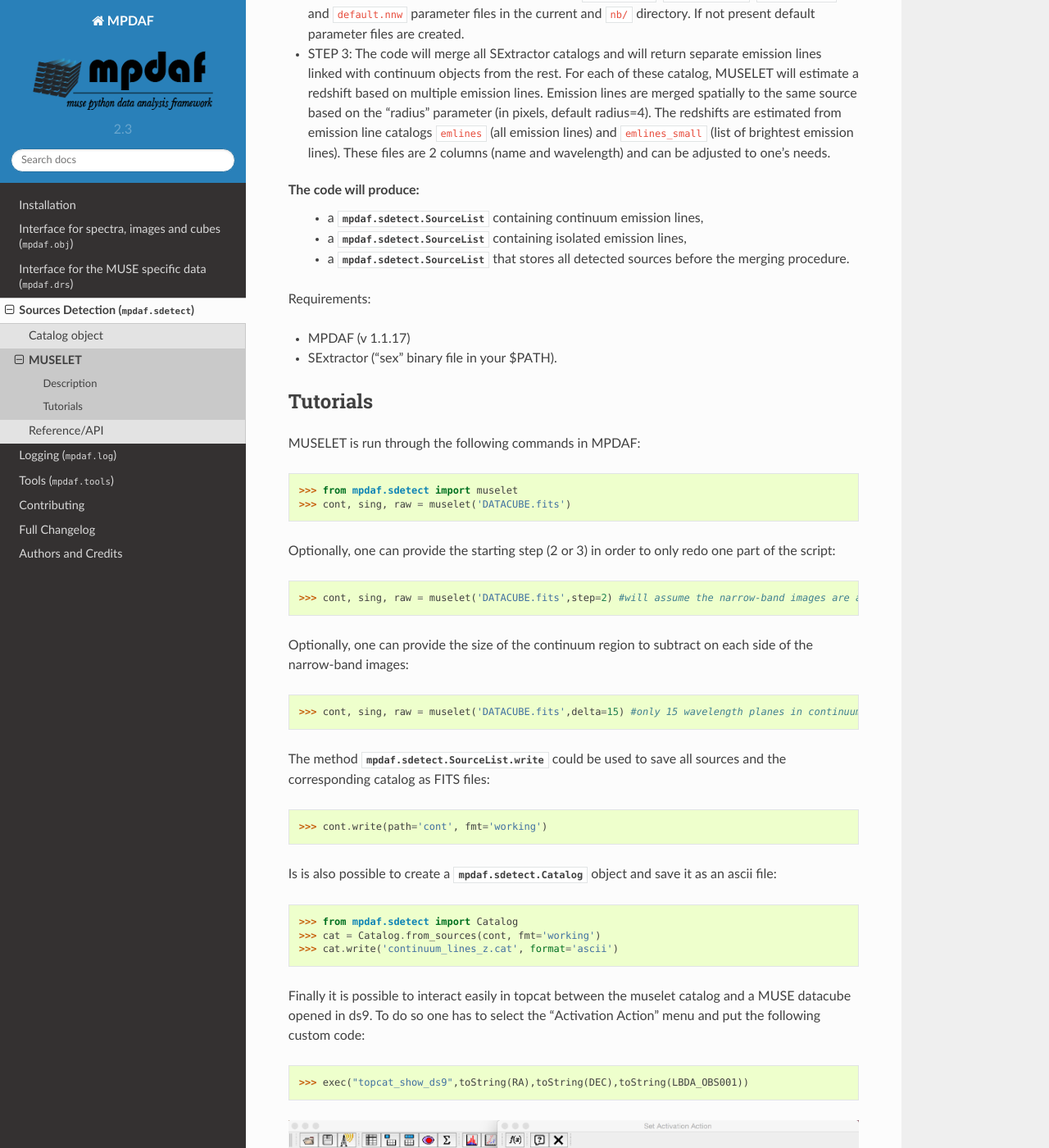
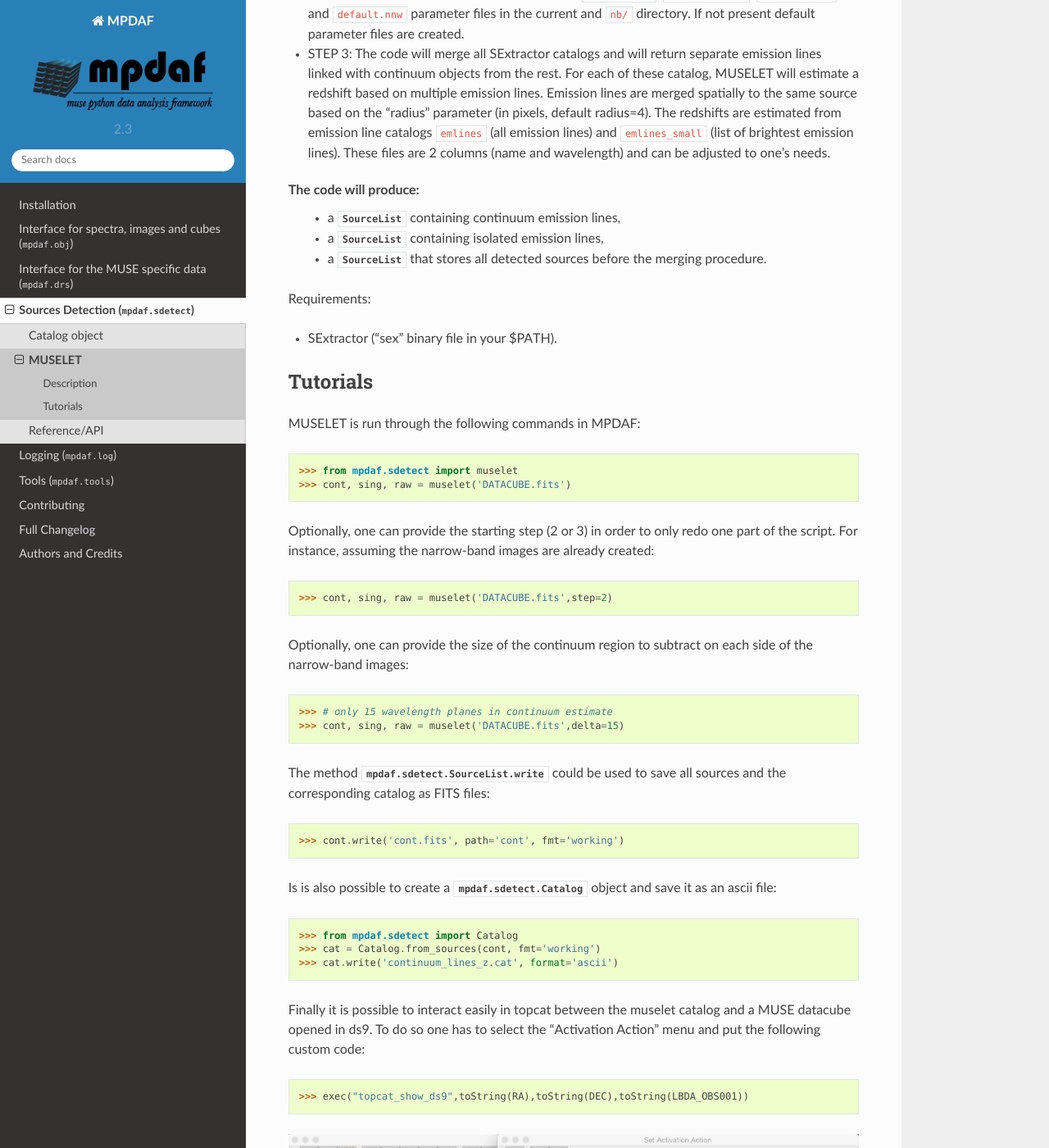
Before and after one commit to musevlt/mpdaf, a Sphinx documentation site: the page built from doc/muselet.rst, in a window 1280 px wide and 1400 px high, scrolled down 1009 px. Shown: the whole window at 82% size. Built offline with Sphinx 7.4.7 and the Read the Docs theme 2.0.0, drawn with Linux system fonts in a browser that asks for light colours; pages that are not in the unit, such as notebooks, are missing from menus.

Commit message:
Some doc enhancements + set filename for `cont.write`

```diff
--- a/doc/muselet.rst
+++ b/doc/muselet.rst
@@ -52,13 +52,13 @@ MUSELET takes as an input a MUSE DATACUBE (fits format), and works in 3 steps:
   2 columns (name and wavelength) and can be adjusted to one's needs.
 
 The code will produce:
-  - a `mpdaf.sdetect.SourceList` containing continuum emission lines,
-  - a `mpdaf.sdetect.SourceList` containing isolated emission lines,
-  - a `mpdaf.sdetect.SourceList` that stores all detected sources before the merging procedure.
+  - a `~mpdaf.sdetect.SourceList` containing continuum emission lines,
+  - a `~mpdaf.sdetect.SourceList` containing isolated emission lines,
+  - a `~mpdaf.sdetect.SourceList` that stores all detected sources before the
+    merging procedure.
 
 Requirements:
 
-- MPDAF (v 1.1.17)
 - SExtractor ("sex" binary file in your $PATH).
 
 Tutorials
@@ -70,19 +70,21 @@ MUSELET is run through the following commands in MPDAF::
   >>> cont, sing, raw = muselet('DATACUBE.fits')
 
 Optionally, one can provide the starting step (2 or 3) in order to only redo
-one part of the script::
+one part of the script. For instance, assuming the narrow-band images are
+already created::
 
-  >>> cont, sing, raw = muselet('DATACUBE.fits',step=2) #will assume the narrow-band images are already created
+  >>> cont, sing, raw = muselet('DATACUBE.fits',step=2)
 
 Optionally, one can provide the size of the continuum region to subtract on
 each side of the narrow-band images::
 
-  >>> cont, sing, raw = muselet('DATACUBE.fits',delta=15) #only 15 wavelength planes in continuum estimate
+  >>> # only 15 wavelength planes in continuum estimate
+  >>> cont, sing, raw = muselet('DATACUBE.fits',delta=15)
 
 The method `mpdaf.sdetect.SourceList.write` could be used to save all
 sources and the corresponding catalog  as FITS files::
 
-  >>> cont.write(path='cont', fmt='working')
+  >>> cont.write('cont.fits', path='cont', fmt='working')
 
 Is is also possible to create a `mpdaf.sdetect.Catalog` object and save
 it as an ascii file::
```
